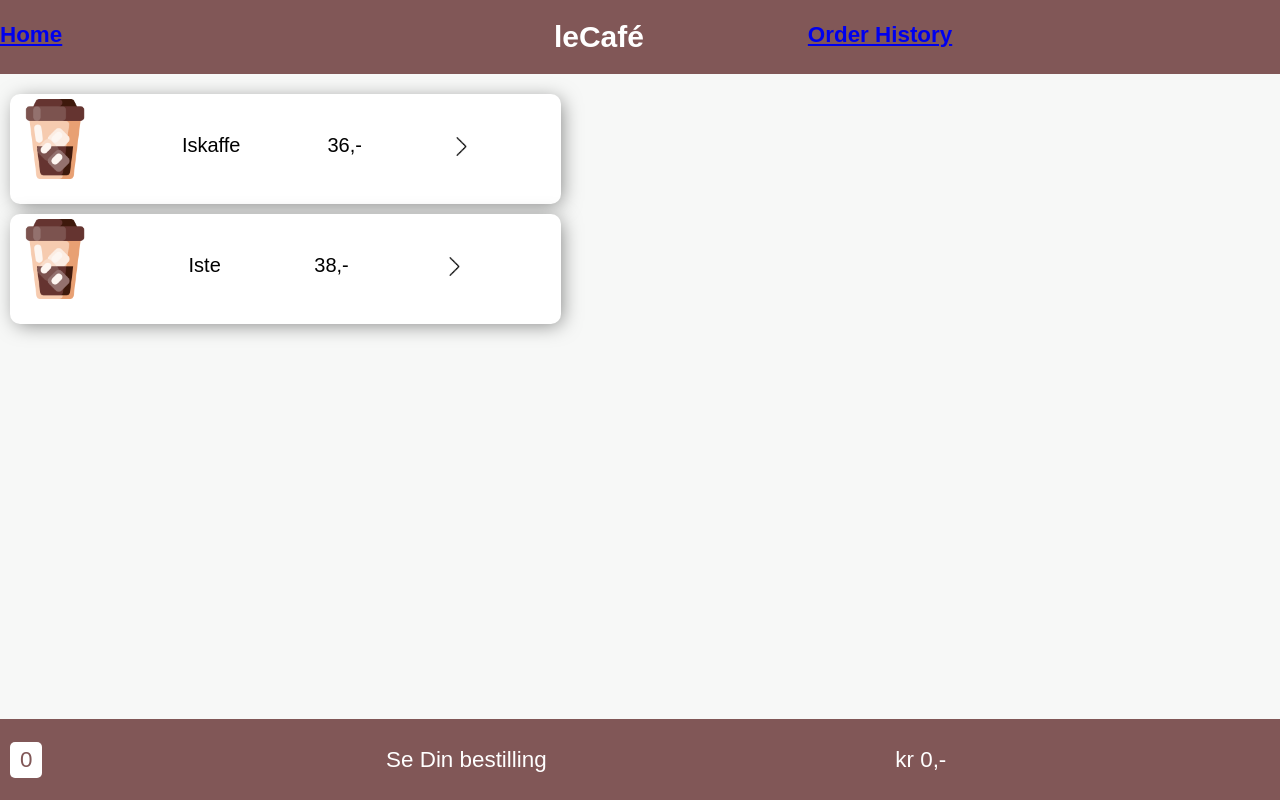
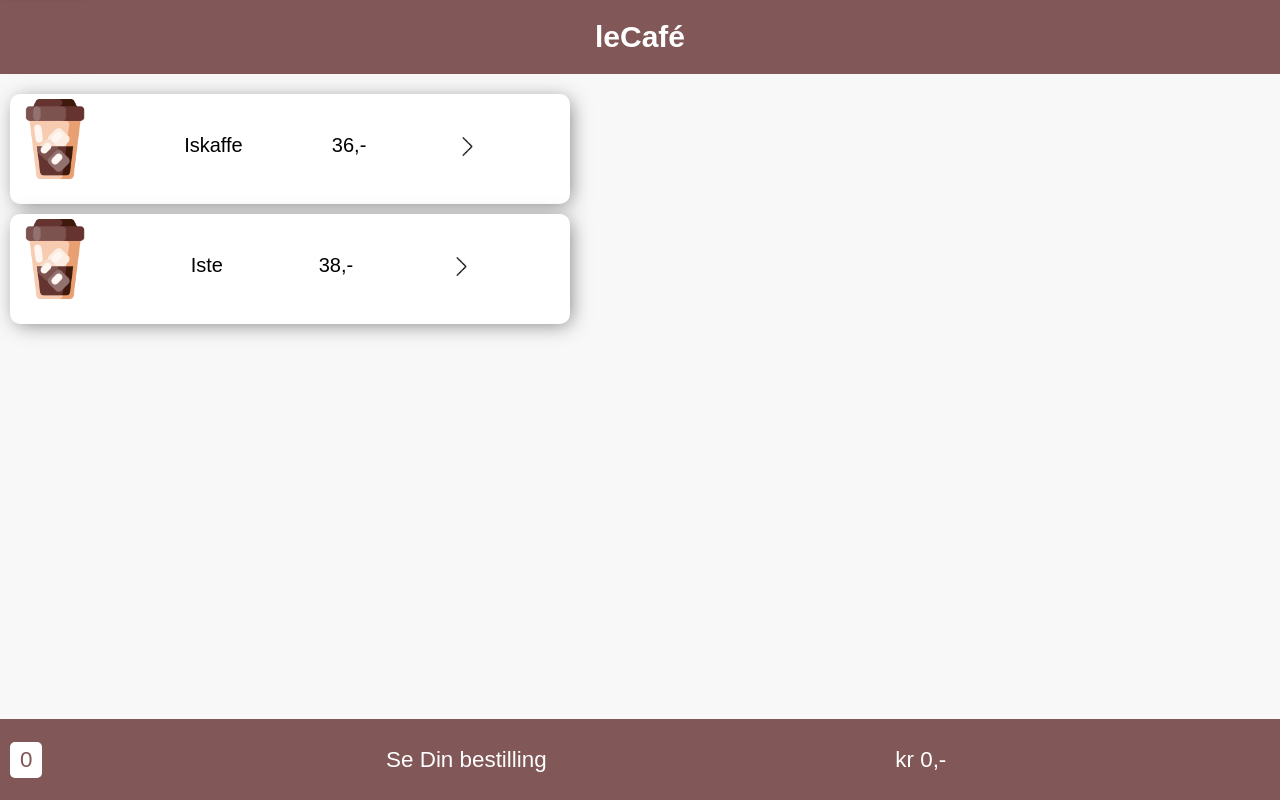
Before and after one commit to Sarahcvd/eksamen-ds3801, a React (Create React App) app: page /ColdDrinks in a window 1280 px wide. Built offline with nearby package versions, Linux system fonts and the light colour scheme.

Commit message:
Back button failed

```diff
--- a/src/Components/Product.jsx
+++ b/src/Components/Product.jsx
@@ -1,5 +1,5 @@
 import React, { useContext, useEffect, useState } from "react";
-import { useParams, useHistory } from "react-router-dom";
+import { useParams, useHistory, Link } from "react-router-dom";
 import { OrderContext } from "../orderContext";
 import SizeSelector from "./selectors/SizeSelector";
 import TypeSelector from "./selectors/TypeSelector";
@@ -30,6 +30,16 @@ const Product = (props) => {
     width: "200px",
     margin: "auto"
   };
+
+  const coverStyle = {
+    backgroundColor: "#815757",
+    width: "100px",
+    height: "60px",
+    padding: "5px",
+    position: "absolute",
+    top: "-20px",
+    left: "-0px"
+  }
 
   useEffect(() => {
     const p = props.productList.items.find(
@@ -93,7 +103,8 @@ const Product = (props) => {
   }
 
   return (
-    <div style={productContainerStyle}>
+    <div id="test" style={productContainerStyle}>
+      <p style={coverStyle}></p>
       <p style={gridItem}>{product.name}</p>
       <img src={product.img} style={imageStyle}></img>
       <p style={gridItem}>kr {getCorrectPrice()},-</p>
--- a/src/Components/cart/Cart.jsx
+++ b/src/Components/cart/Cart.jsx
@@ -74,6 +74,16 @@ const Cart = (props) => {
     boxShadow: "3px 3px 20px -3px rgba(0, 0, 0, 0.5)",
   }
 
+  const coverStyle = {
+    backgroundColor: "#815757",
+    width: "100px",
+    height: "60px",
+    padding: "5px",
+    position: "absolute",
+    top: "-20px",
+    left: "-0px"
+  }
+
   function confirmOrder() {
     setOrderConfirmed(true);
     const newOrderHistory = {
@@ -95,6 +105,7 @@ const Cart = (props) => {
   if (!orderConfirmed) {
     return (
       <div style={shoppingCartContainerStyle}>
+        <p style={coverStyle}></p>
         <h4>Fullfør din bestilling:</h4>
         {orders.length > 0 && <ul style={ulStyle}>{orderList}</ul>}
         {orders.length === 0 && <p>Ingen varer lagt til</p>}
@@ -111,6 +122,7 @@ const Cart = (props) => {
   } else {
     return (
       <div>
+        <p style={coverStyle}></p>
         <img src={logoImage} style={logoStyle}></img>
         <h1>Takk!</h1>
         <p>Jævlig nice at du kjøpte fra oss a dawg. Sykt smud lxm.</p>
--- a/src/Components/category-overview/Category.jsx
+++ b/src/Components/category-overview/Category.jsx
@@ -1,4 +1,5 @@
 import React from "react";
+import { Link } from "react-router-dom";
 import ProductCard from "./ProductCard";
 import CartSummaryBar from "./CartSummaryBar";
 import '../../styles2.css'
@@ -20,7 +21,20 @@ const Category = (props) => {
     margin: "5px",
     backgroundColor: "white",
     boxShadow: "3px 3px 20px -3px rgba(0, 0, 0, 0.5)",
+  }
 
+  const categoryStyle = {
+    gridRow: "2"
+  }
+
+  const coverStyle = {
+    backgroundColor: "#815757",
+    width: "100px",
+    height: "60px",
+    padding: "5px",
+    position: "absolute",
+    top: "-20px",
+    left: "-0px"
   }
 
   const listItems = props.productList.items.map((item) => (
@@ -31,7 +45,8 @@ const Category = (props) => {
   ));
 
   return (
-  <div>
+    <div style={categoryStyle}>
+      <p style={coverStyle}></p>
       <ul className="product-list" style={categoryLiContainerStyle}>
         {listItems}
       </ul>
--- a/src/Components/order-history/OrderHistory.jsx
+++ b/src/Components/order-history/OrderHistory.jsx
@@ -20,6 +20,16 @@ const OrderHistory = (props) => {
     margin: "10px"
   }
 
+  const coverStyle = {
+    backgroundColor: "#815757",
+    width: "100px",
+    height: "60px",
+    padding: "5px",
+    position: "absolute",
+    top: "-20px",
+    left: "-0px"
+  }
+
   const orderHistoryList = orderHistory.map((order) => (
     <li
       style={orderListStyle}
@@ -28,6 +38,7 @@ const OrderHistory = (props) => {
 
   return (
     <div style={containerStyle}>
+      <p style={coverStyle}></p>
       {orderHistoryList}
       <Link to={"/"}>
         <button>forsiden</button>
--- a/src/app.jsx
+++ b/src/app.jsx
@@ -15,7 +15,7 @@ const App = (props) => {
     gridRow: "1",
     gridColumn: "1 /span 3",
     display: "grid",
-    gridTemplateColumns: "auto auto auto",
+    gridTemplateColumns: "1fr 1fr 1fr",
     fontWeight: "bold",
     backgroundColor: "#815757",
     width: "100%"
@@ -23,15 +23,30 @@ const App = (props) => {
 
   const headerTitleStyle = {
     textAlign: "center",
-    gridColumn: "2 / span 1",
+    gridColumn: "2",
     fontSize: "30px",
     color: "white",
   }
 
   const homeLinkStyle = {
-    textDecoration: "none"
+    textDecoration: "none",
   }
 
+  const orderLinkStyle = {
+    gridColumn: "1",
+    textDecoration: "none",
+    fontSize: "small",
+    overflow: "auto",
+    width:"70px",
+    color:"white",
+    boxShadow: "3px 3px 20px -3px rgba(0, 0, 0, 0.5)",
+    padding: "5px",
+    textAlign: "center"
+  }
+
+  const width = {
+    width: "80px"
+  }
   //useState and props products/setProducts
 
   const [orders, setOrders] = useState([]);
@@ -51,14 +66,11 @@ const App = (props) => {
     <Router>
       {/*accepts values to be passed to ShoppingCart*/}
       <header style={headerStyle}>
-        <a href="/"><p>Home</p></a>
+        <Link to={"/History"} style={width}>
+          <p style={orderLinkStyle}>Tidligere bestillinger</p>
+        </Link>
         {/*Title*/}
         <a href="/" style={homeLinkStyle}> <h1 style={headerTitleStyle}>leCafé </h1></a>
-        <Link to={"/History"}>
-          <div>
-            <p>Order History</p>
-          </div>
-        </Link>
       </header>
 
       {/*Switch route path*/}
```
Lines whose indentation alone changed are shown as unchanged.
